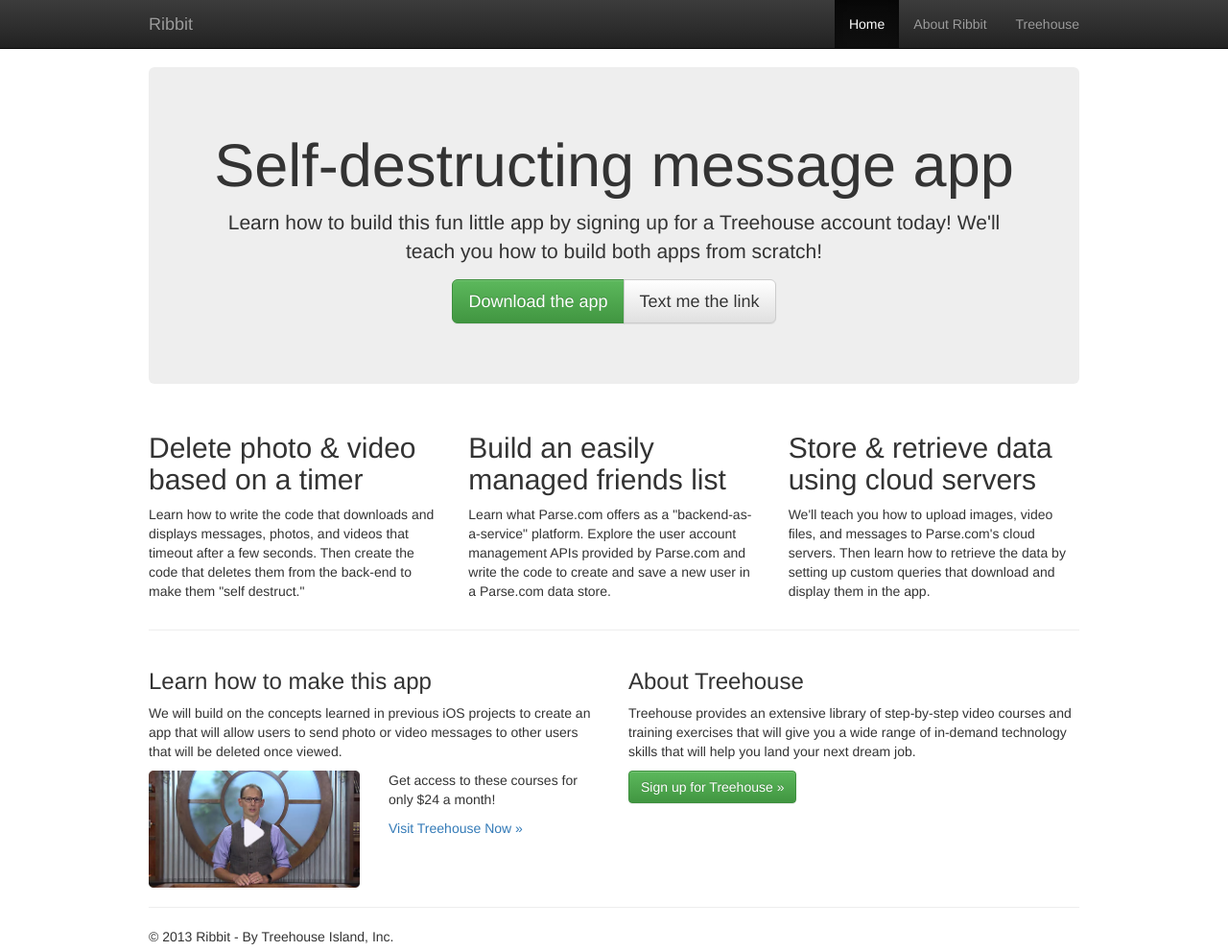
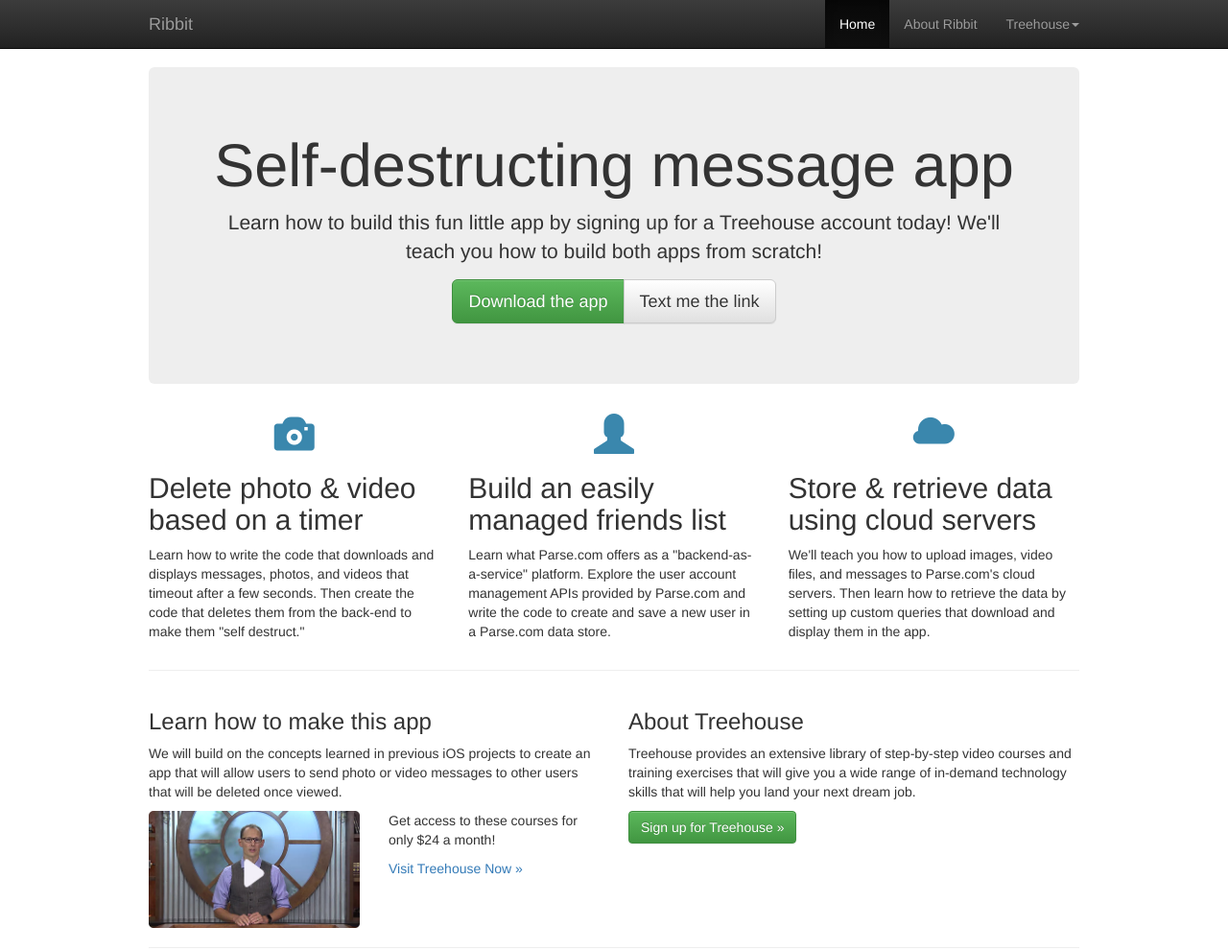
Before and after one commit to willowcheng/bootstrap-practice, a plain HTML site: page index.html in a window 1280 px wide. Shown: the top 991 px of the page at 96% size. Drawn offline with nearby package versions, Linux system fonts and the light colour scheme.

Commit message:
Adding dropdown menu and glyphicons

```diff
--- a/css/my-styles.css
+++ b/css/my-styles.css
@@ -15,3 +15,13 @@ body {
 .jumbotron {
     text-align: center;
 }
+
+/* Glyphicons
+================================= */
+
+.glyphicon {
+    font-size: 3em;
+    display: block;
+    text-align: center;
+    color: #3a87ad;
+}
--- a/index.html
+++ b/index.html
@@ -25,12 +25,22 @@
         </button>
 
         <a class="navbar-brand text-muted" href="#">Ribbit</a>
+
         <div class="collapse navbar-collapse">
 
             <ul class="nav navbar-nav navbar-right">
                 <li class="active"><a href="#">Home</a></li>
                 <li><a href="#">About Ribbit</a></li>
-            <li><a href="#">Treehouse</a></li>
+                <li class="dropdown">
+                    <a data-toggle="dropdown" data-target="#">Treehouse<b class="caret"></b></a>
+                    <ul class="dropdown-menu">
+                        <li><a href="#">About Treehouse</a></li>
+                        <li><a href="#">Video Library</a></li>
+                        <li><a href="#">Learning Adventures</a></li>
+                        <li class="divider"></li>
+                        <li><a href="#">Plans &amp; Price</a></li>
+                    </ul>
+                </li>
             </ul>
 
         </div>
@@ -41,37 +51,54 @@
 <div class="container">
     <div class="jumbotron">
         <h1>Self-destructing message app</h1>
-        <p class="lead">Learn how to build this fun little app by signing up for a Treehouse account today! We'll teach you how to build both apps from scratch!</p>
+
+        <p class="lead">Learn how to build this fun little app by signing up for a Treehouse account today! We'll teach
+            you how to build both apps from scratch!</p>
+
         <p class="btn-group">
             <a class="btn btn-success btn-lg" href="#">Download the app</a>
-          <a class="btn btn-default btn-lg" href="#" >Text me the link</a>
+            <a class="btn btn-default btn-lg" href="#">Text me the link</a>
         </p>
     </div>
     <div class="row">
         <div class="col-sm-4">
+            <b class="glyphicon glyphicon-camera"></b>
             <h2>Delete photo &amp; video based on a timer</h2>
-          <p>Learn how to write the code that downloads and displays messages, photos, and videos that timeout after a few seconds. Then create the code that deletes them from the back-end to make them "self destruct."</p>
+
+            <p>Learn how to write the code that downloads and displays messages, photos, and videos that timeout after a
+                few seconds. Then create the code that deletes them from the back-end to make them "self destruct."</p>
         </div>
         <div class="col-sm-4">
+            <b class="glyphicon glyphicon-user"></b>
             <h2>Build an easily managed friends list</h2>
-          <p>Learn what Parse.com offers as a "backend-as-a-service" platform. Explore the user account management APIs provided by Parse.com and write the code to create and save a new user in a Parse.com data store.</p>
+
+            <p>Learn what Parse.com offers as a "backend-as-a-service" platform. Explore the user account management
+                APIs provided by Parse.com and write the code to create and save a new user in a Parse.com data
+                store.</p>
         </div>
         <div class="col-sm-4">
+            <b class="glyphicon glyphicon-cloud"></b>
             <h2>Store &amp; retrieve data using cloud servers</h2>
-          <p>We'll teach you how to upload images, video files, and messages to Parse.com's cloud servers. Then learn how to retrieve the data by setting up custom queries that download and display them in the app.</p>
+
+            <p>We'll teach you how to upload images, video files, and messages to Parse.com's cloud servers. Then learn
+                how to retrieve the data by setting up custom queries that download and display them in the app.</p>
         </div>
     </div>
     <hr>
     <div class="row">
         <div class="col-sm-6 hidden-xs">
             <h3>Learn how to make this app</h3>
-          <p>We will build on the concepts learned in previous iOS projects to create an app that will allow users to send photo or video messages to other users that will be deleted once viewed.</p>
+
+            <p>We will build on the concepts learned in previous iOS projects to create an app that will allow users to
+                send photo or video messages to other users that will be deleted once viewed.</p>
+
             <div class="row">
                 <div class="col-sm-6">
                     <img class="img-responsive" src="img/thumb.jpg">
                 </div>
                 <div class="col-sm-6">
                     <p>Get access to these courses for only $24 a month!</p>
+
                     <p><a href="#">Visit Treehouse Now &raquo;</a></p>
                 </div>
             </div>
@@ -79,7 +106,9 @@
 
         <div class="col-sm-6">
             <h3>About Treehouse</h3>
-          <p>Treehouse provides an extensive library of step-by-step video courses and training exercises that will give you a wide range of in-demand technology skills that will help you land your next dream job.</p>
+
+            <p>Treehouse provides an extensive library of step-by-step video courses and training exercises that will
+                give you a wide range of in-demand technology skills that will help you land your next dream job.</p>
             <a href="#" class="btn btn-success btn-md">Sign up for Treehouse &raquo;</a>
         </div>
     </div>
```
Lines whose indentation alone changed are shown as unchanged.
